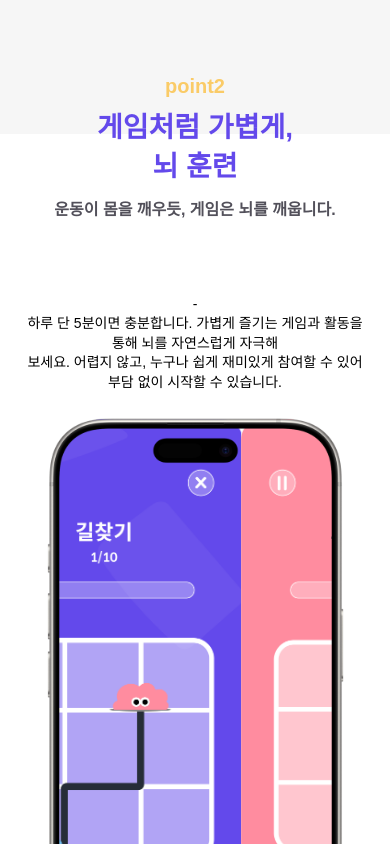
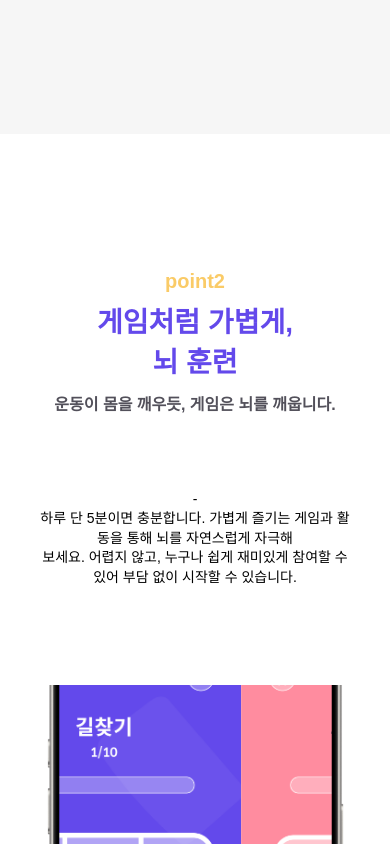
Before and after one commit to CogBrainHealth/React-TeamIntroPage, a Next.js app in the folder teamcog/: page /AppIntro in a window 390 px wide. Shown: the part 2060-2904 px from the top of the page. Built offline with nearby package versions, Linux system fonts and the light colour scheme; a web font is replaced by a local one.

Commit message:
fix: point2

```diff
--- a/teamcog/src/components/appIntro/Point2/Point2Intro.module.css
+++ b/teamcog/src/components/appIntro/Point2/Point2Intro.module.css
@@ -74,6 +74,11 @@
   font-style: normal;
 }
 @media (max-width: 767px) {
+  .back {
+    min-height: auto;
+    flex-direction: column;
+    padding: 60px 5% 40px;
+  }
   .container {
     flex-direction: column;
     align-items: center;
```
